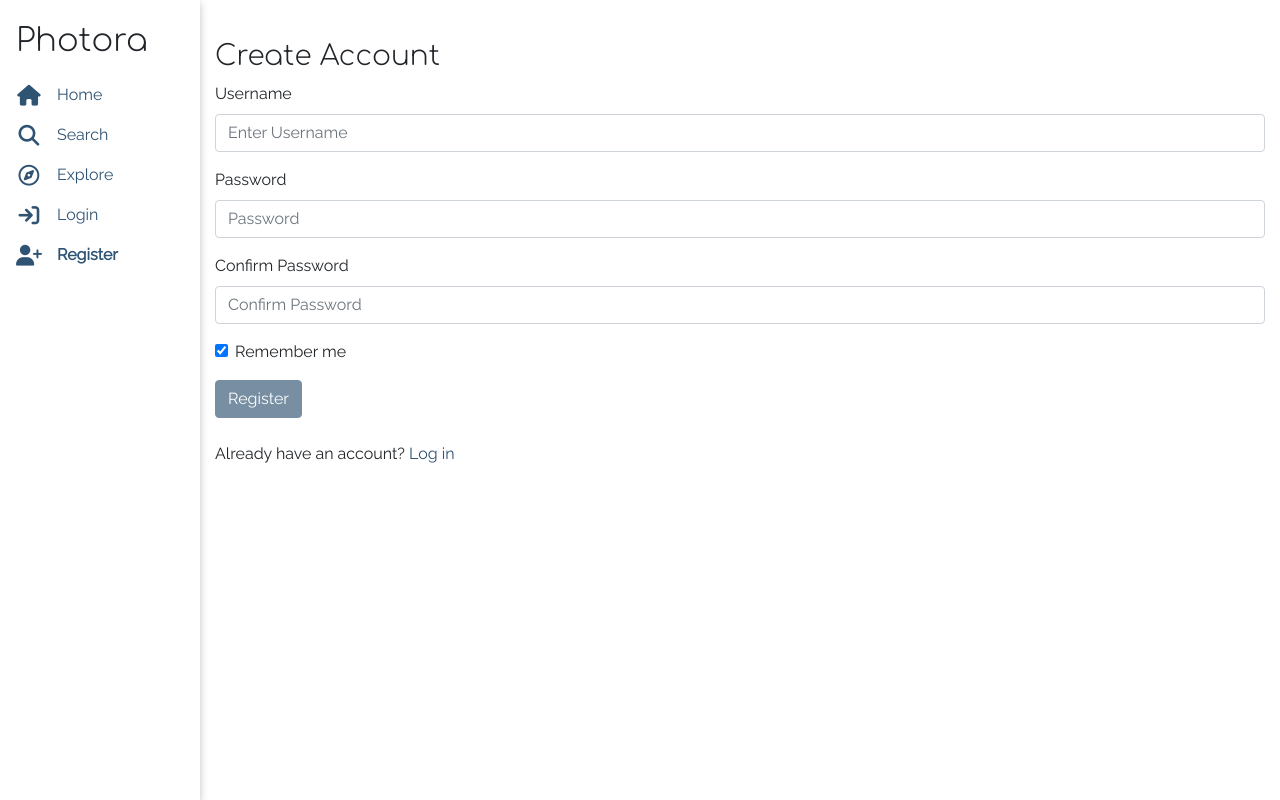
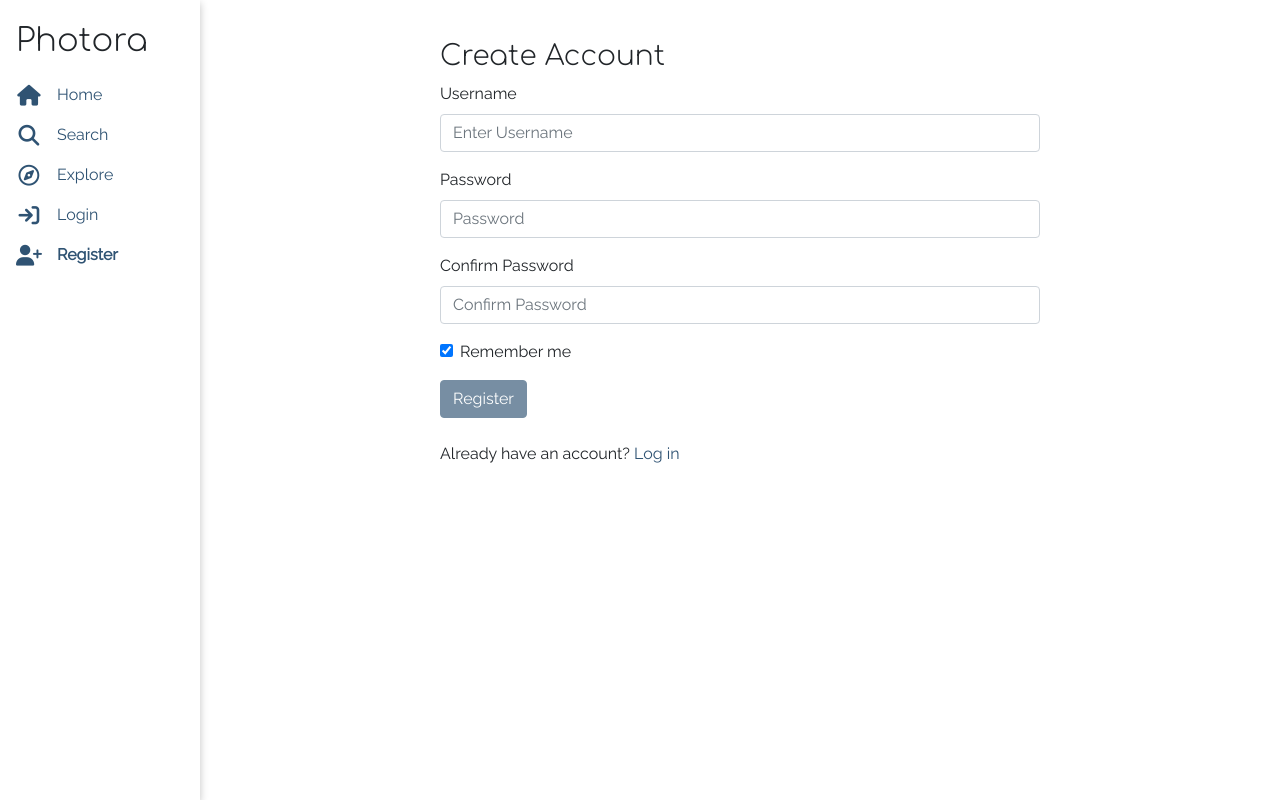
Before and after one commit to Cushione/photora, a React (Vite) app: page /register in a window 1280 px wide. Built offline with nearby package versions, Linux system fonts and the light colour scheme; no server answers.

Commit message:
Limit auth forms width

```diff
--- a/src/Authentication/Login/Login.tsx
+++ b/src/Authentication/Login/Login.tsx
@@ -32,7 +32,7 @@ function Login() {
   }
 
   return (
-    <>
+    <div style={{ maxWidth: '600px' }} className='mx-auto'>
       <h2>Login</h2>
       <Form>
         {error && <Alert variant={'danger'}>{error}</Alert>}
@@ -77,7 +77,7 @@ function Login() {
       <p className='mt-4'>
         Don't have an account yet? <Link to={'/register'}>Register</Link>
       </p>
-    </>
+    </div>
   )
 }
 
--- a/src/Authentication/Register/Register.tsx
+++ b/src/Authentication/Register/Register.tsx
@@ -36,7 +36,7 @@ function Register() {
   }
 
   return (
-    <>
+    <div style={{ maxWidth: '600px' }} className='mx-auto'>
       <Form>
         <h2>Create Account</h2>
         {error && <Alert variant={'danger'}>{error}</Alert>}
@@ -93,7 +93,7 @@ function Register() {
       <p className='mt-4'>
         Already have an account? <Link to={'/login'}>Log in</Link>
       </p>
-    </>
+    </div>
   )
 }
 
```
